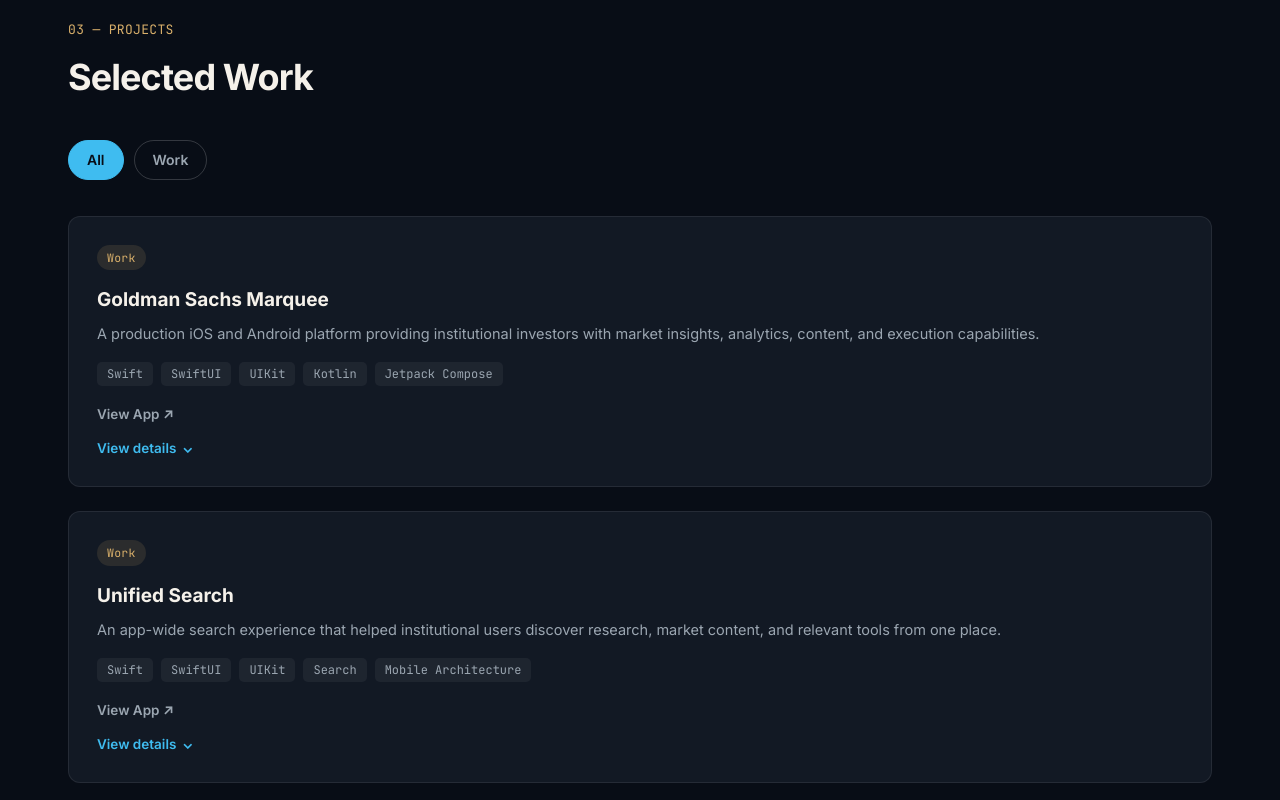
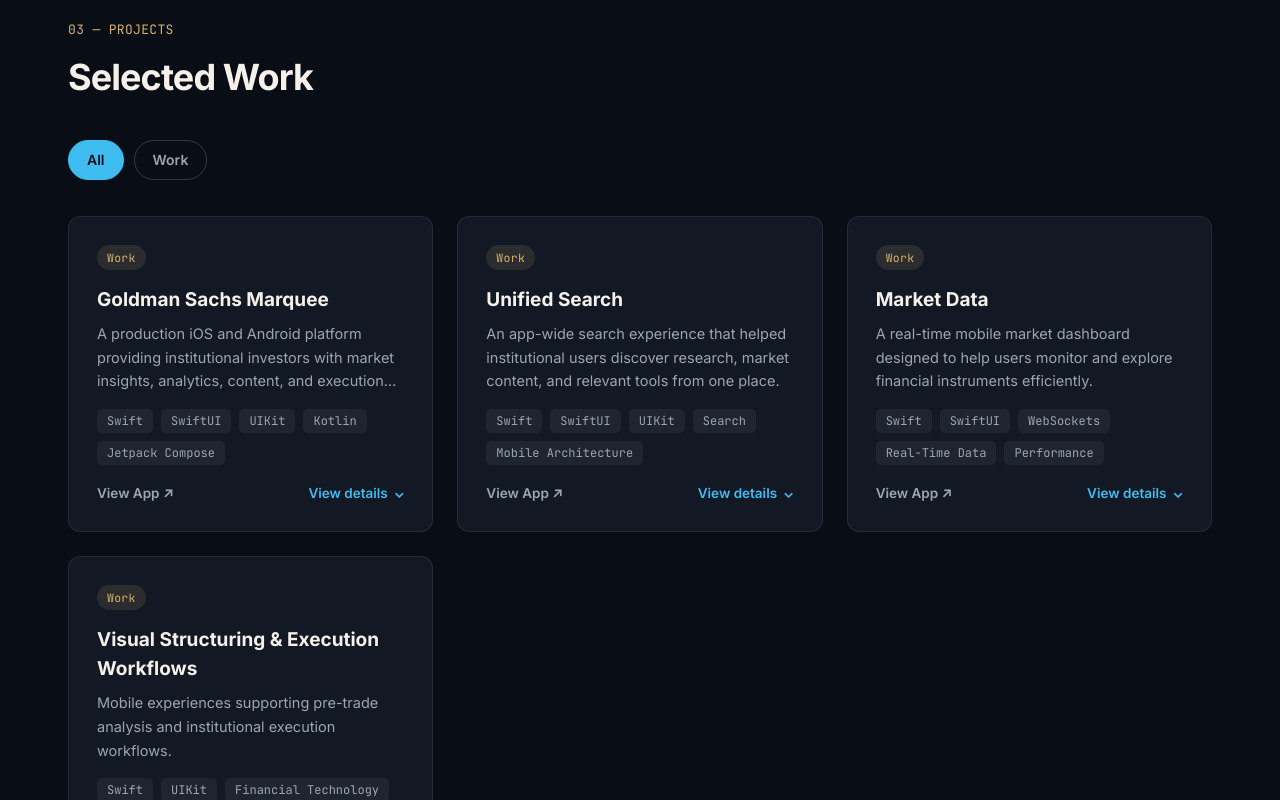
Before and after one commit to JianTing-Li/jt-personal-website, a Next.js app: page / in a window 1280 px wide. Shown: the part 2000-2800 px from the top of the page. Built offline with nearby package versions, Linux system fonts and the light colour scheme.

Commit message:
add headshot and change project to portfolio grid

```diff
--- a/src/components/projects/ProjectCard.tsx
+++ b/src/components/projects/ProjectCard.tsx
@@ -1,6 +1,6 @@
 "use client";
 
-import { useId, useState } from "react";
+import { useEffect, useId, useRef, useState } from "react";
 import type { Project } from "@/data/projects";
 import { TechTag } from "@/components/ui/TechTag";
 
@@ -10,7 +10,27 @@
 
 export function ProjectCard({ project }: ProjectCardProps) {
   const [expanded, setExpanded] = useState(false);
-  const panelId = useId();
+  const titleId = useId();
+  const closeButtonRef = useRef<HTMLButtonElement>(null);
+  const triggerButtonRef = useRef<HTMLButtonElement>(null);
+
+  useEffect(() => {
+    if (!expanded) return;
+
+    closeButtonRef.current?.focus();
+
+    const handleKeyDown = (event: KeyboardEvent) => {
+      if (event.key === "Escape") setExpanded(false);
+    };
+    document.addEventListener("keydown", handleKeyDown);
+    document.body.style.overflow = "hidden";
+
+    return () => {
+      document.removeEventListener("keydown", handleKeyDown);
+      document.body.style.overflow = "";
+      triggerButtonRef.current?.focus();
+    };
+  }, [expanded]);
 
   return (
     <article className="flex h-full flex-col rounded-card border border-border bg-surface-raised p-7 transition-colors duration-200 hover:border-border-strong">
@@ -22,7 +42,7 @@
       <h3 className="mb-2 text-[19px] font-bold text-text-primary">
         {project.name}
       </h3>
-      <p className="mb-4 flex-grow text-[14.5px] leading-relaxed text-text-secondary">
+      <p className="mb-4 flex-grow text-[14.5px] leading-relaxed text-text-secondary line-clamp-3">
         {project.description}
       </p>
       <div className="mb-[18px] flex flex-wrap gap-2">
@@ -30,7 +50,7 @@
           <TechTag key={tag} label={tag} />
         ))}
       </div>
-      <div className="mb-3.5 flex gap-4 text-[13.5px] font-semibold">
+      <div className="flex items-center justify-between gap-4 text-[13.5px] font-semibold">
         <a
           href={project.demoUrl}
           target="_blank"
@@ -39,28 +59,75 @@
         >
           View App ↗
         </a>
+        <button
+          ref={triggerButtonRef}
+          type="button"
+          onClick={() => setExpanded(true)}
+          aria-haspopup="dialog"
+          className="flex items-center gap-1.5 text-accent"
+        >
+          <span>View details</span>
+          <span className="inline-block">⌄</span>
+        </button>
       </div>
-      <button
-        type="button"
-        onClick={() => setExpanded((prev) => !prev)}
-        aria-expanded={expanded}
-        aria-controls={panelId}
-        className="flex items-center gap-1.5 self-start text-[13.5px] font-semibold text-accent"
-      >
-        <span>{expanded ? "Hide details" : "View details"}</span>
-        <span
-          className={`inline-block transition-transform duration-200 ${expanded ? "rotate-180" : ""}`}
+
+      {expanded && (
+        <div
+          className="fixed inset-0 z-50 flex items-center justify-center p-4"
+          role="presentation"
+          onClick={() => setExpanded(false)}
         >
-          ⌄
-        </span>
-      </button>
-      {expanded && (
-        <p
-          id={panelId}
-          className="mt-3.5 border-t border-border pt-3.5 text-sm leading-relaxed text-text-secondary"
-        >
-          {project.detail}
-        </p>
+          <div className="absolute inset-0 bg-black/60" aria-hidden="true" />
+          <div
+            role="dialog"
+            aria-modal="true"
+            aria-labelledby={titleId}
+            onClick={(event) => event.stopPropagation()}
+            className="relative w-full max-w-lg rounded-card border border-border bg-surface-raised p-7 shadow-xl"
+          >
+            <div className="mb-4 flex items-start justify-between gap-4">
+              <div>
+                <span className="mb-3 inline-block rounded-pill bg-gold/[0.12] px-2.5 py-1 font-mono text-[11.5px] tracking-wide text-gold">
+                  Work
+                </span>
+                <h3
+                  id={titleId}
+                  className="text-[19px] font-bold text-text-primary"
+                >
+                  {project.name}
+                </h3>
+              </div>
+              <button
+                ref={closeButtonRef}
+                type="button"
+                onClick={() => setExpanded(false)}
+                aria-label="Close details"
+                className="shrink-0 text-xl leading-none text-text-secondary transition-colors hover:text-text-primary"
+              >
+                ×
+              </button>
+            </div>
+            <p className="text-[14.5px] leading-relaxed text-text-secondary">
+              {project.description}
+            </p>
+            <div className="my-[18px] flex flex-wrap gap-2">
+              {project.tags.map((tag) => (
+                <TechTag key={tag} label={tag} />
+              ))}
+            </div>
+            <p className="border-t border-border pt-3.5 text-sm leading-relaxed text-text-secondary">
+              {project.detail}
+            </p>
+            <a
+              href={project.demoUrl}
+              target="_blank"
+              rel="noopener noreferrer"
+              className="mt-4 inline-block text-[13.5px] font-semibold text-text-secondary transition-colors hover:text-text-primary"
+            >
+              View App ↗
+            </a>
+          </div>
+        </div>
       )}
     </article>
   );
--- a/src/components/sections/Home.tsx
+++ b/src/components/sections/Home.tsx
@@ -52,6 +52,7 @@
                 width={280}
                 height={280}
                 priority
+                unoptimized
                 className="relative z-10 h-full w-full rounded-full object-cover object-top"
               />
             </div>
--- a/src/components/sections/Projects.tsx
+++ b/src/components/sections/Projects.tsx
@@ -33,9 +33,9 @@
             <ProjectFilter active={filter} onChange={setFilter} />
           </div>
 
-          <ul className="mt-9 grid grid-cols-1 gap-6 [grid-template-columns:repeat(auto-fill,minmax(320px,1fr))]">
+          <ul className="mt-9 grid grid-cols-1 items-stretch gap-6 md:grid-cols-2 lg:grid-cols-3">
             {visibleProjects.map((project) => (
-              <li key={project.id}>
+              <li key={project.id} className="h-full">
                 <ProjectCard project={project} />
               </li>
             ))}
```
